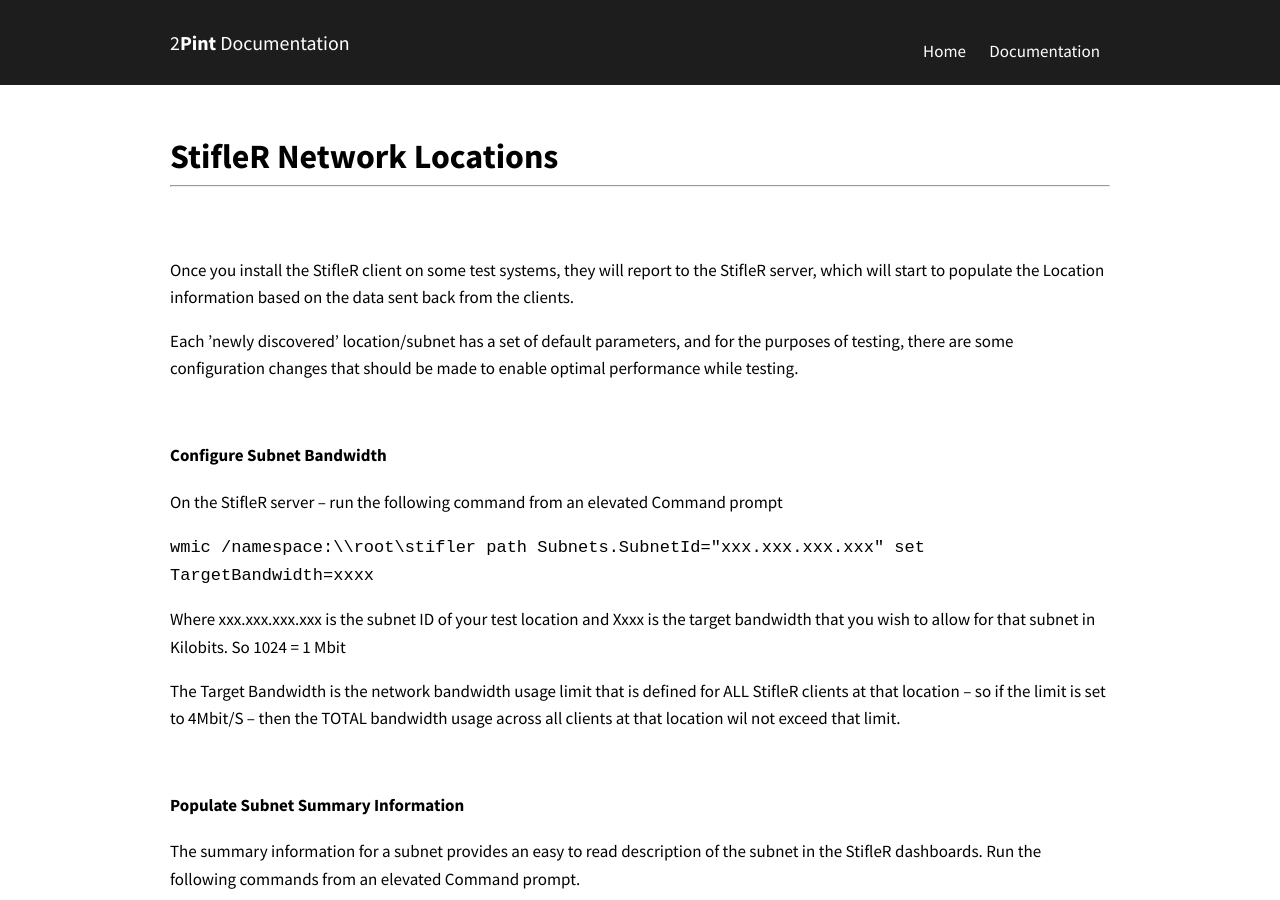
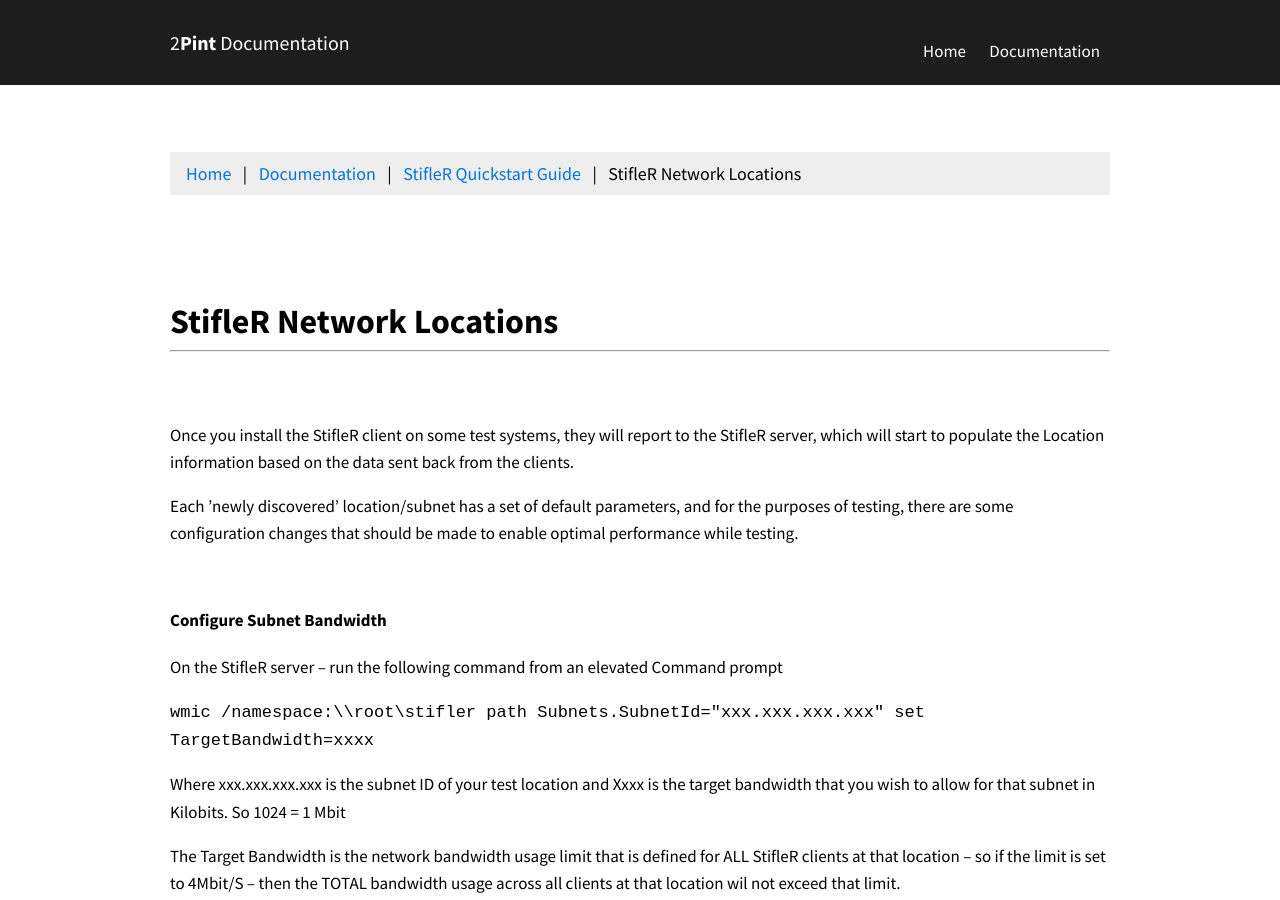
Before and after one commit to RoseSmithTest/2PintTest.github.io, a Jekyll site: the page built from docs/StifleRNetworkLocations.html, in a window 1280 px wide and 900 px high. Built offline with Jekyll 4.4.1, drawn with Linux system fonts in a browser that asks for light colours.

Commit message:
Update StifleRNetworkLocations.html

```diff
--- a/docs/StifleRNetworkLocations.html
+++ b/docs/StifleRNetworkLocations.html
@@ -7,6 +7,13 @@ navigation_weight: 1
 
 <div class="container">
 	<div class="columns spacing">
+		<ul class="breadcrumb">
+  <li><a href="/">Home</a></li>
+  <li><a href="/docs/docs.html">Documentation</a></li>
+  <li><a href="/docs/stiflerquickstartguide.html">StifleR Quickstart Guide</a></li>
+  <li>StifleR Network Locations</li>
+</ul>
+<br><br><br><br>
 		<h1><strong>StifleR Network Locations</strong></h1><hr><br><br>
 <p>Once you install the StifleR client on some test systems, they will report to the StifleR server, which will start to populate the Location information based on the data sent back from the clients.</p>
 
```
